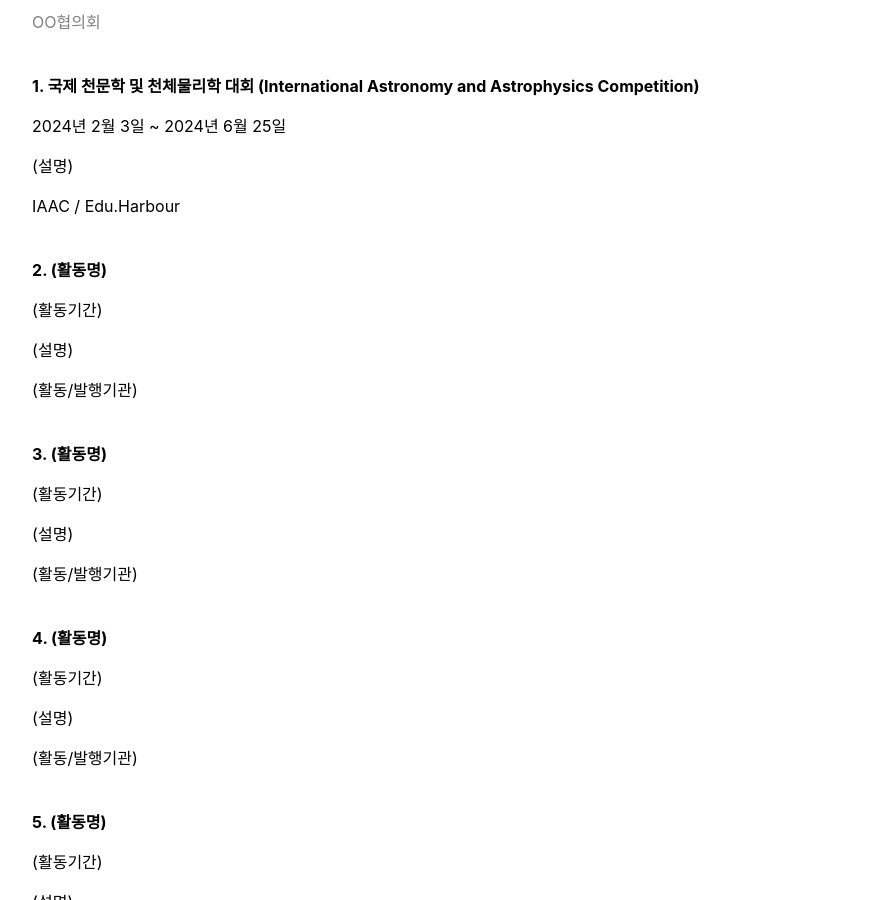
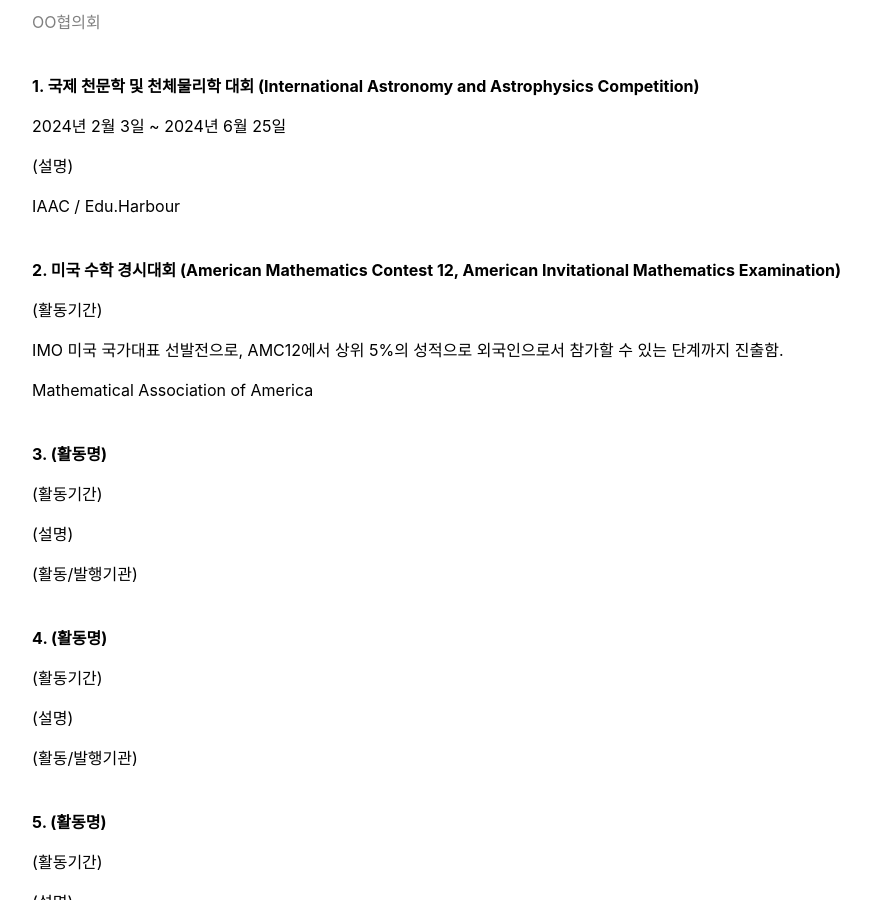
Before and after one commit to mino-jeong/mino-jeong.github.io, a Jekyll site: the page built from postech.md, in a window 1280 px wide and 900 px high, scrolled down 362 px. Shown: the whole window, without its empty margins (271-1142 px from the left). Built offline with Jekyll 4.4.1, drawn with Linux system fonts in a browser that asks for light colours.

Commit message:
Update postech.yml

```diff
--- a/_data/postech.yml
+++ b/_data/postech.yml
@@ -14,10 +14,10 @@
   description: '(설명)'
   institution: 'IAAC / Edu.Harbour'
 
-- title: '2. (활동명)'
+- title: '2. 미국 수학 경시대회 (American Mathematics Contest 12, American Invitational Mathematics Examination)'
   date: '(활동기간)'
-  description: '(설명)'
-  institution: '(활동/발행기관)'
+  description: 'IMO 미국 국가대표 선발전으로, AMC12에서 상위 5%의 성적으로 외국인으로서 참가할 수 있는 단계까지 진출함.'
+  institution: 'Mathematical Association of America'
 
 - title: '3. (활동명)'
   date: '(활동기간)'
```
